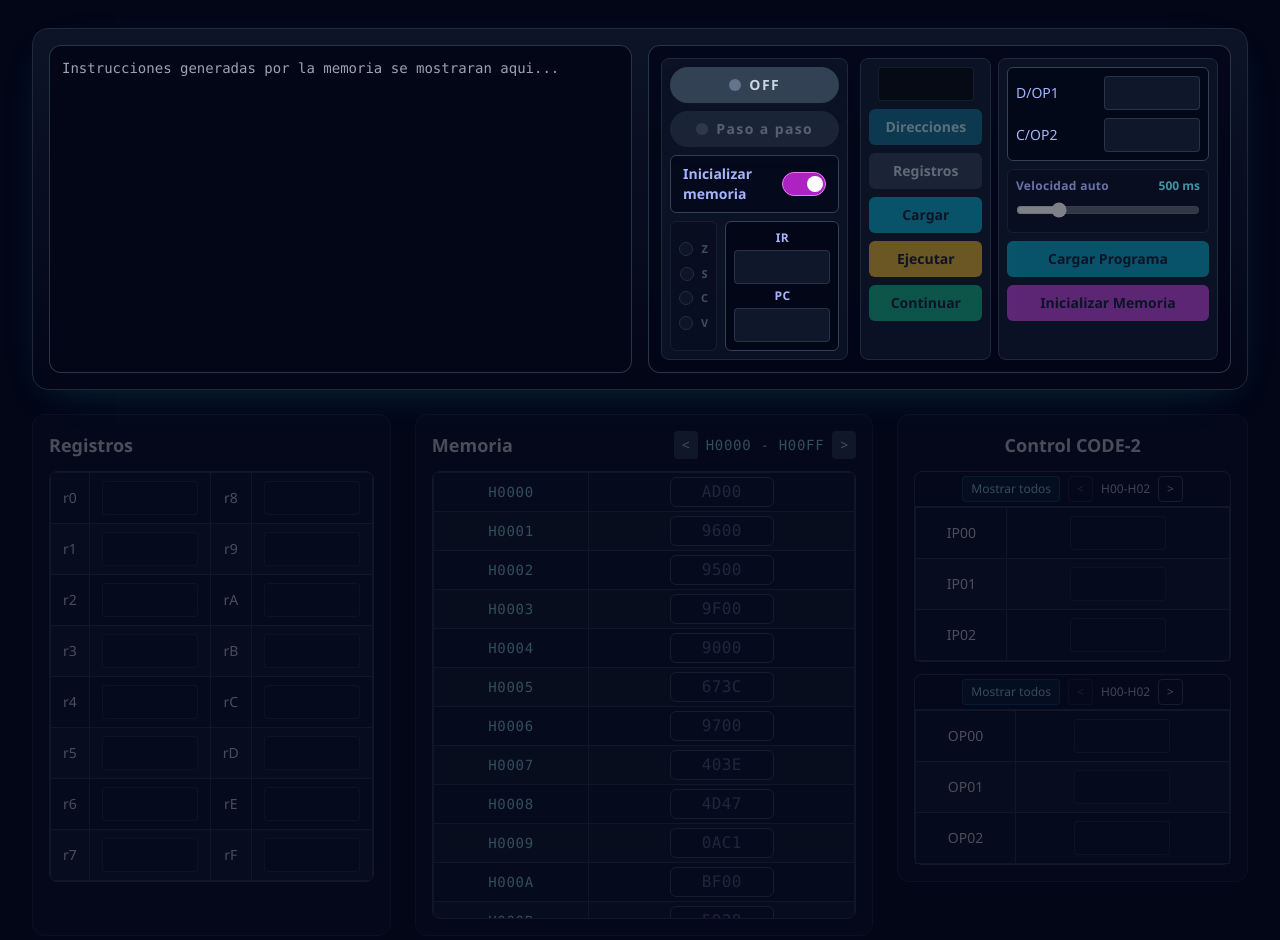
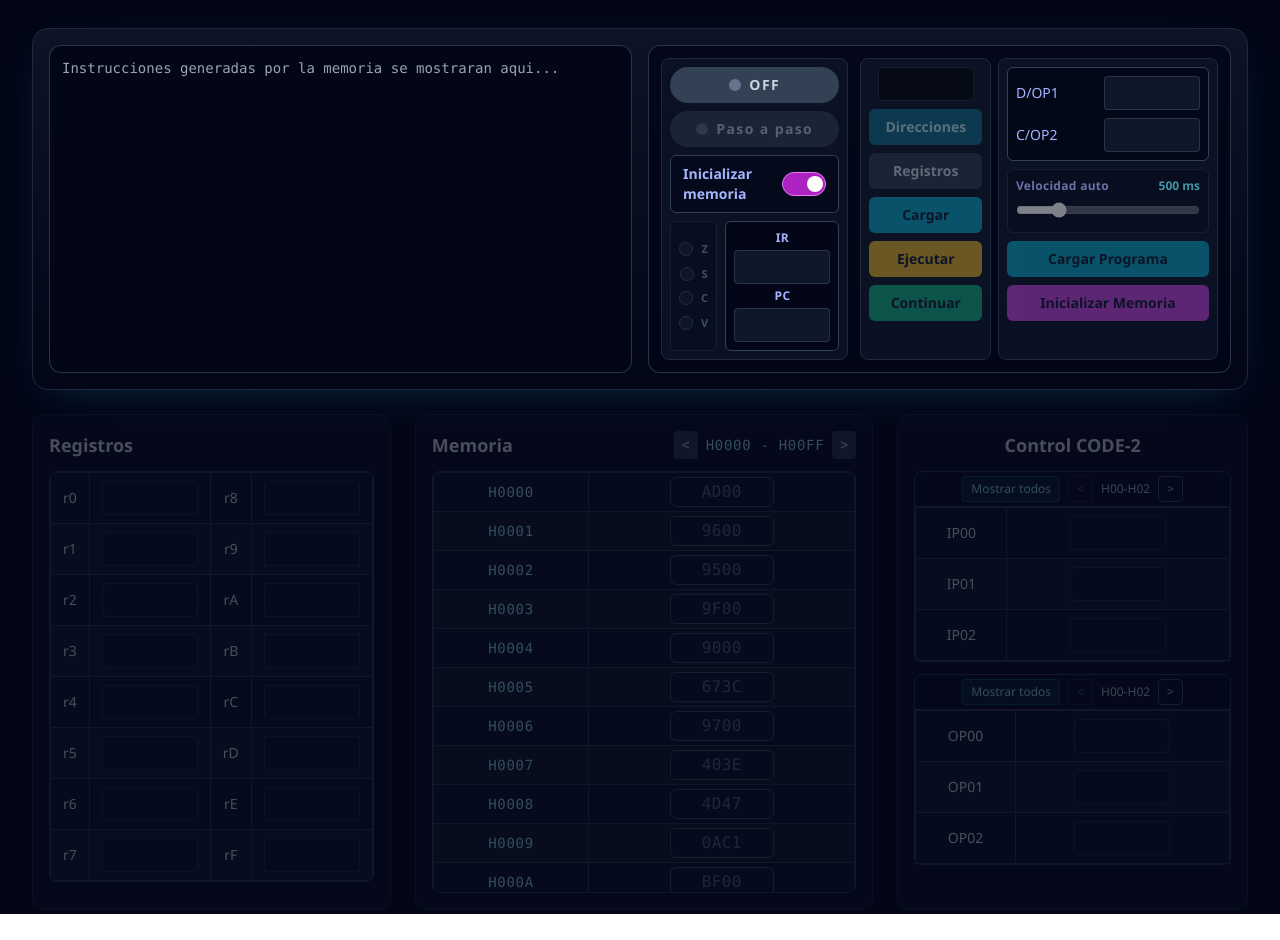
Before and after one commit to coyoteMMK/Simulador-code-2, a React (Vite) app: page / in a window 1280 px wide. After the commit the page ends 914 px from the top, so only its background shows below. Built offline with nearby package versions, Linux system fonts and the light colour scheme.

Commit message:
feat: mejorar diseño de paneles con flexbox y ajustes de altura

```diff
--- a/src/App.jsx
+++ b/src/App.jsx
@@ -896,7 +896,7 @@ function App() {
           onEjecutar={ejecutarPrograma}
         />
 
-        <section className={`grid gap-6 xl:grid-cols-[1fr_1.7fr_1.3fr] transition-opacity ${apagado ? 'pointer-events-none opacity-30' : ''}`}>
+        <section className={`grid items-stretch gap-6 xl:h-[31rem] xl:max-h-[32rem] xl:min-h-0 xl:overflow-hidden xl:grid-cols-[1fr_1.7fr_1.3fr] transition-opacity ${apagado ? 'pointer-events-none opacity-30' : ''}`}>
           <RegistersPanel
             registros={registros}
             filasRegistros={filasRegistros}
@@ -920,7 +920,6 @@ function App() {
             }
           />
 
-          <div className="w-full max-w-md xl:justify-self-center">
           <ControlCodePanel
             ipPorts={ioPorts.ip ?? []}
             opPorts={ioPorts.op ?? []}
@@ -929,7 +928,7 @@ function App() {
             onEditIpValue={editarPuertoEntradaValor}
             onFormatoInvalido={() => setMensaje('Formato invalido. Use HEX de 1 a 4 digitos.')}
           />
-          </div>
+
         </section>
 
         <ToastMessage mensaje={mensaje} />
--- a/src/components/ControlCodePanel.jsx
+++ b/src/components/ControlCodePanel.jsx
@@ -114,10 +114,10 @@ export default function ControlCodePanel({
   };
 
   return (
-    <article className="rounded-xl border border-slate-800 bg-slate-900/70 p-4">
+    <article className="flex h-full min-h-0 flex-col rounded-xl border border-slate-800 bg-slate-900/70 p-4">
       <h2 className="mb-3 text-center text-lg font-semibold">Control CODE-2</h2>
 
-      <div className="grid gap-3 grid-cols-1">
+      <div className="grid max-h-[28rem] grid-cols-1 gap-3 overflow-auto xl:max-h-nonex l:min-h-0">
         <div className="rounded-lg border border-slate-700">
           <div className="flex items-center justify-center gap-2 border-b border-slate-700 px-2 py-1 text-xs text-slate-300">
             <button
--- a/src/components/MemoryPanel.jsx
+++ b/src/components/MemoryPanel.jsx
@@ -106,7 +106,7 @@ export default function MemoryPanel({
   };
 
   return (
-    <article className="rounded-xl border border-slate-800 bg-slate-900/70 p-4">
+    <article className="flex h-full min-h-0 flex-col rounded-xl border border-slate-800 bg-slate-900/70 p-4">
       <div className="mb-3 flex items-center justify-between">
         <h2 className="text-lg font-semibold">Memoria</h2>
         <div className="flex items-center gap-2 text-sm">
@@ -130,7 +130,7 @@ export default function MemoryPanel({
         </div>
       </div>
 
-      <div ref={scrollRef} className="max-h-[28rem] overflow-auto rounded-lg border border-slate-700">
+      <div ref={scrollRef} className="max-h-[28rem] overflow-auto rounded-lg border border-slate-700 xl:max-h-none  xl:min-h-0">
         <table className="w-full border-collapse text-center text-sm">
           <tbody>
             {bloqueMemoria.map((valor, i) => {
--- a/src/components/RegistersPanel.jsx
+++ b/src/components/RegistersPanel.jsx
@@ -3,9 +3,9 @@ import HexDisplay from './HexDisplay';
 
 export default function RegistersPanel({ registros, filasRegistros, onEditRegistro, apagado }) {
   return (
-    <article className="rounded-xl border border-slate-800 bg-slate-900/70 p-4">
+    <article className="flex h-full min-h-0 flex-col rounded-xl border border-slate-800 bg-slate-900/70 p-4">
       <h2 className="mb-3 text-lg font-semibold">Registros</h2>
-      <div className="max-h-[28rem] overflow-auto rounded-lg border border-slate-700">
+      <div className="max-h-[28rem] overflow-auto rounded-lg border border-slate-700 xl:max-h-none xl:min-h-0">
         <table className="w-full border-collapse text-center text-sm">
           <tbody>
             {filasRegistros.map(([izq, der], fila) => (
```
Lines whose indentation alone changed are shown as unchanged.
